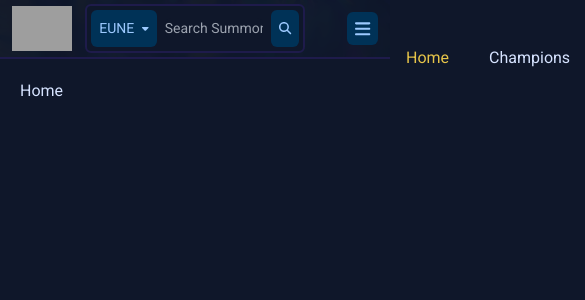
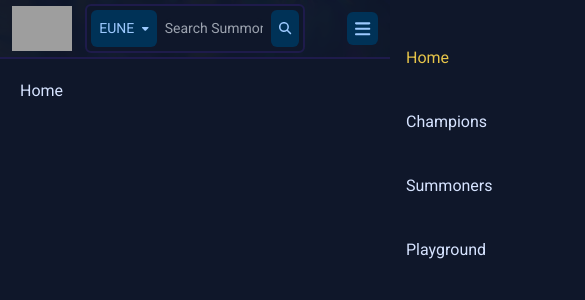
Before and after one commit to denizdsh/TFTStats, a Next.js app: page / in a window 390 px wide. Shown: the top 300 px of the page, 585 px wide, since content can reach past the window. Built offline with nearby package versions, Linux system fonts and the light colour scheme; grey boxes are pictures that could not be loaded.

Commit message:
Fix sidebar orintation

```diff
--- a/src/components/Header/BaseNav.tsx
+++ b/src/components/Header/BaseNav.tsx
@@ -4,42 +4,56 @@ import { MouseEventHandler } from "react";
 
 export const baseLinks = [
   {
-        title: 'Champions',
-        link: '/champions'
+    title: "Champions",
+    link: "/champions",
   },
   {
-        title: 'Summoners',
-        link: '/summoners'
+    title: "Summoners",
+    link: "/summoners",
   },
   {
-        title: 'Playground',
-        link: '/playground'
-    }
-]
+    title: "Playground",
+    link: "/playground",
+  },
+];
 
 interface IBaseNavProps {
-    orientation: 'row' | 'col',
-    hideOn: 'max-md' | 'md',
-    containerClassName?: string,
-    linkClassName?: string,
-    links: { link: string, title: string }[],
-    onLinkClick?: MouseEventHandler
+  orientation: "row" | "col";
+  hideOn: "max-md" | "md";
+  containerClassName?: string;
+  linkClassName?: string;
+  links: { link: string; title: string }[];
+  onLinkClick?: MouseEventHandler;
 }
 
 export default function BaseNav(props: IBaseNavProps) {
   const pathname = usePathname();
 
   return (
-        <nav className={`${props.hideOn === 'md' ? 'md:hidden' : 'max-md:hidden'} col-span-2`}>
-            <ul className={`list-none flex flex-${props.orientation} gap-10 md:max-lg:gap-5 ${props.containerClassName || ''}`}>
-                {props.links.map(l =>
-                    <li key={l.link} className='title-medium'>
-                        <Link href={l.link} onClick={props.onLinkClick} className={`transition-colors hover:text-secondary active:text-tertiary80 focus:text-tertiary80 ${pathname?.startsWith(l.link) ? 'text-tertiary' : ''} ${props.linkClassName || ''}`}>
+    <nav
+      className={`${
+        props.hideOn === "md" ? "md:hidden" : "max-md:hidden"
+      } col-span-2`}
+    >
+      <ul
+        className={`flex list-none ${
+          props.orientation === "col" ? "flex-col" : ""
+        } gap-10 md:max-lg:gap-5 ${props.containerClassName || ""}`}
+      >
+        {props.links.map((l) => (
+          <li key={l.link} className="title-medium">
+            <Link
+              href={l.link}
+              onClick={props.onLinkClick}
+              className={`transition-colors hover:text-secondary focus:text-tertiary80 active:text-tertiary80 ${
+                pathname?.startsWith(l.link) ? "text-tertiary" : ""
+              } ${props.linkClassName || ""}`}
+            >
               {l.title}
             </Link>
           </li>
-                )}
+        ))}
       </ul>
     </nav>
-    )
+  );
 }
```
Lines whose indentation alone changed are shown as unchanged.
